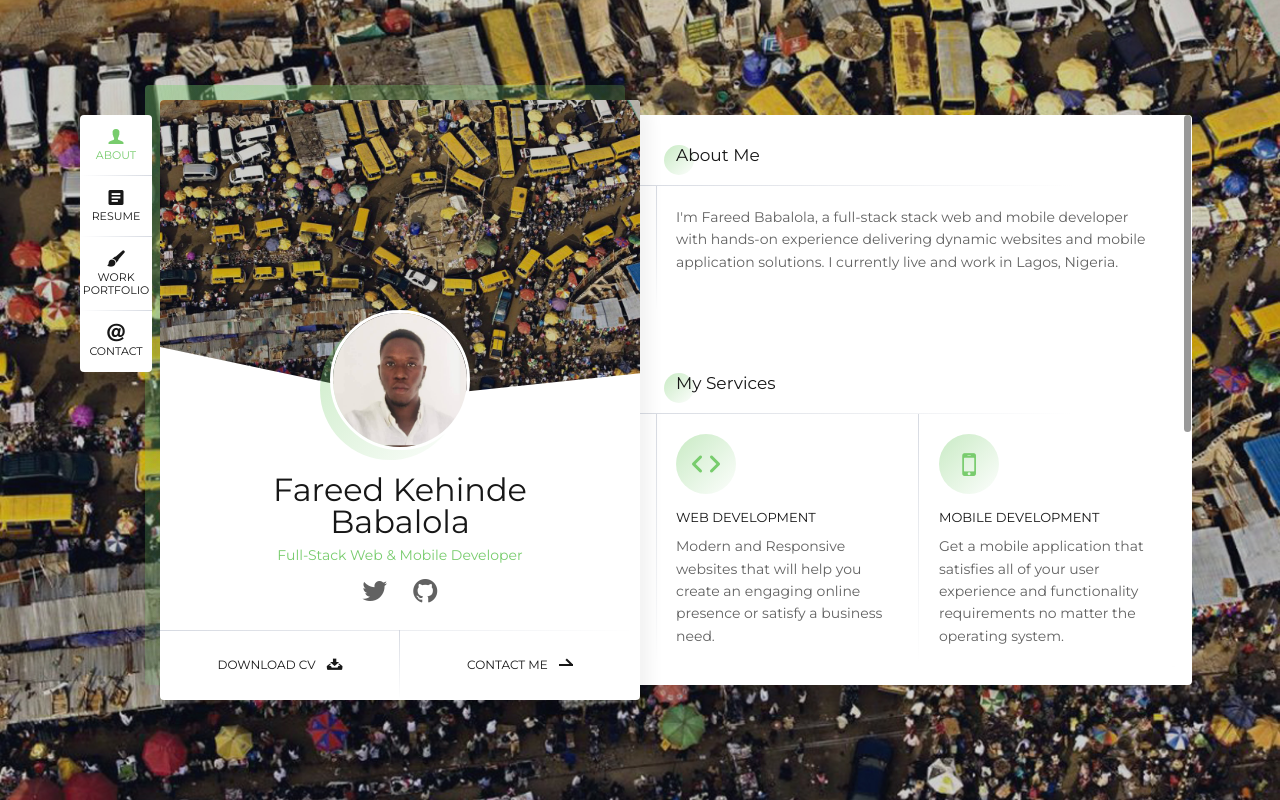
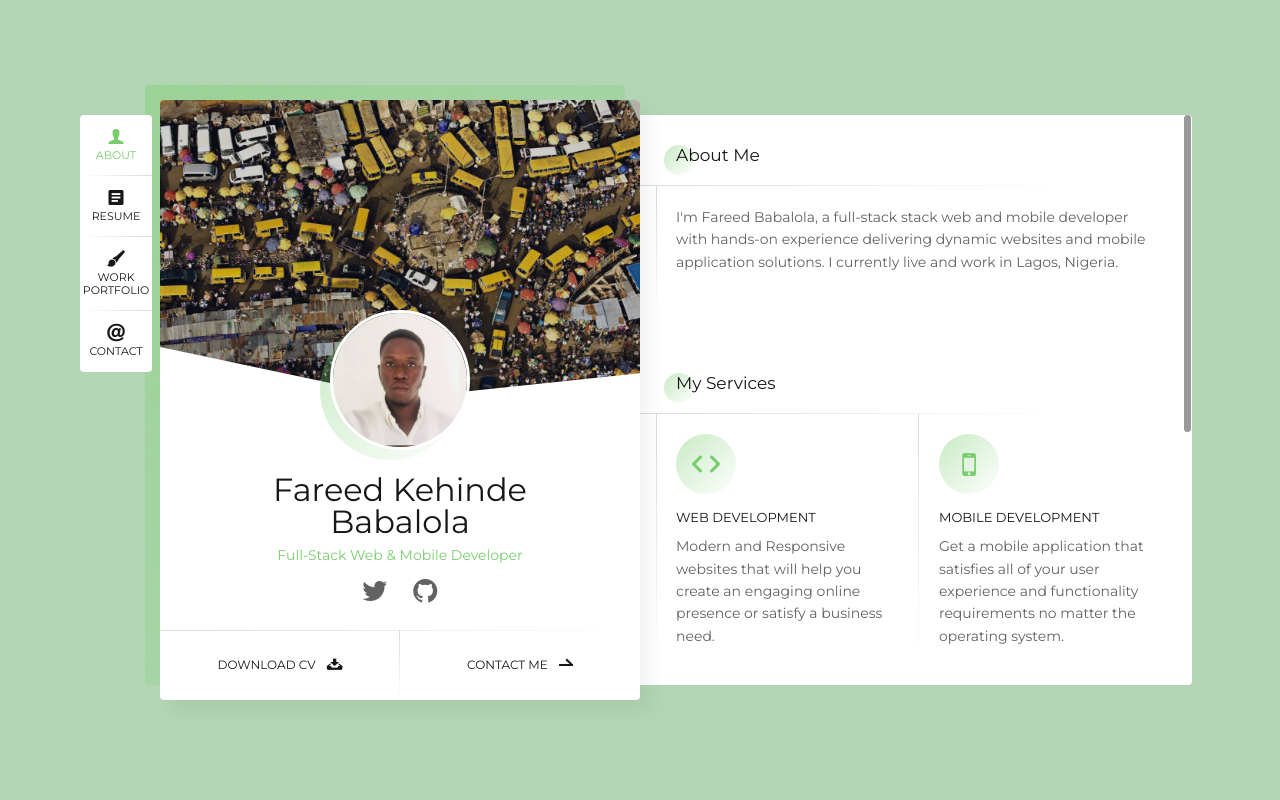
Before and after one commit to Bito165/bito165.github.io, a plain HTML site: page index.html in a window 1280 px wide. Drawn offline with Linux system fonts and the light colour scheme; files whose address does not match are found by name.

Commit message:
huiyiuyiu

```diff
--- a/index.html
+++ b/index.html
@@ -59,7 +59,7 @@
 		</div>
 
 		<!-- background -->
-		<div class="background" style="background-image: url(images/bg.jpg);"></div>
+		<div class="background"></div>
 
 		<!--
 			Container
```
